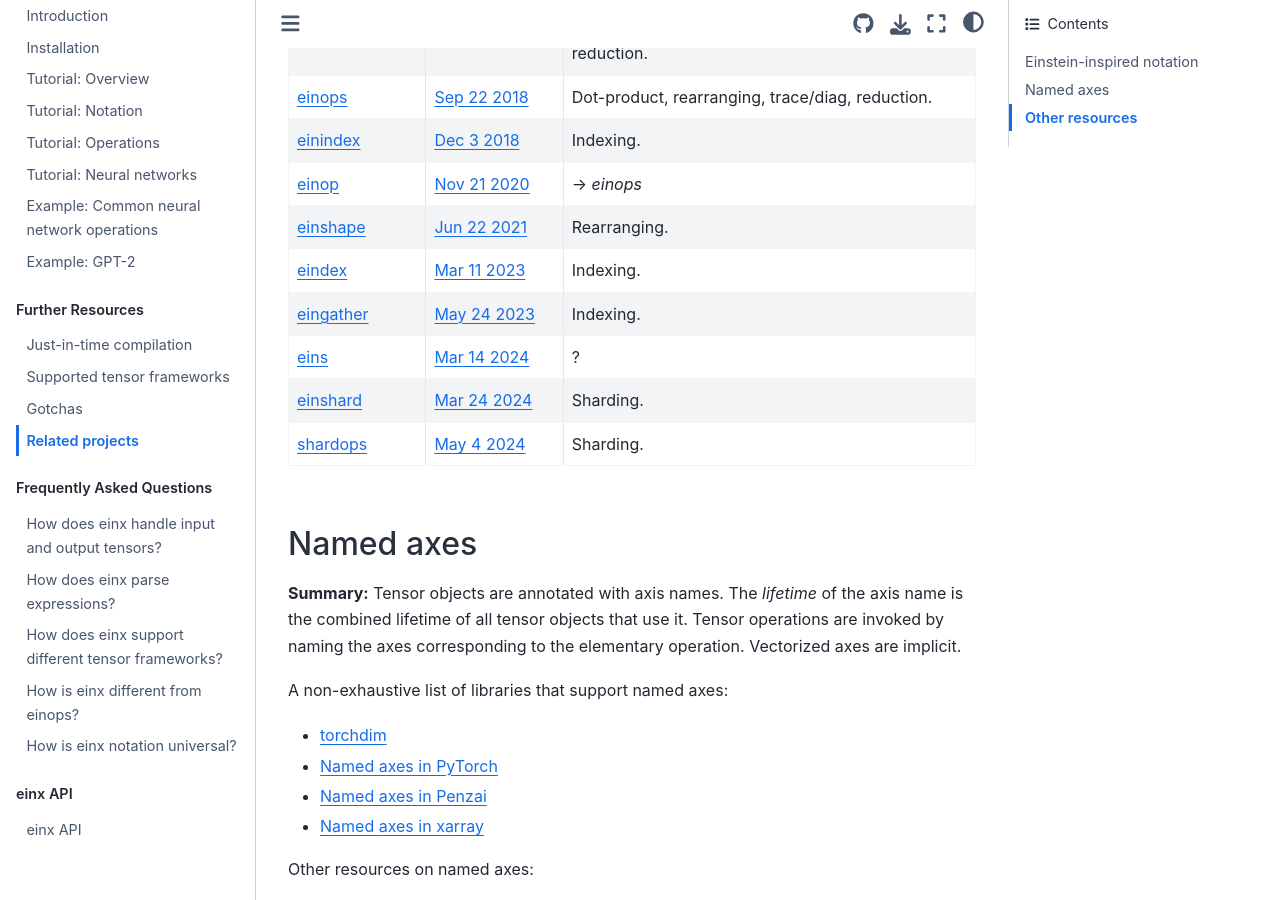
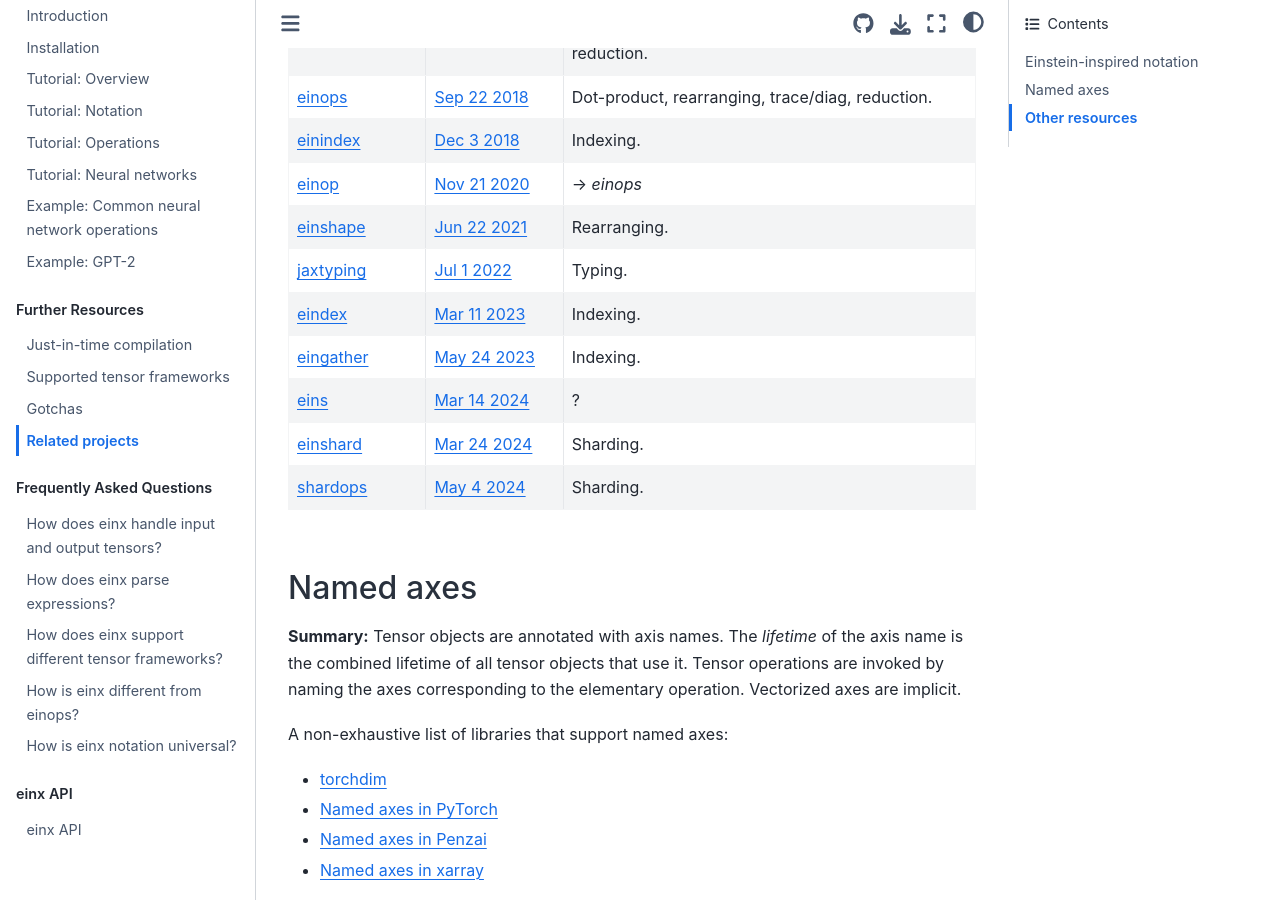
Before and after one commit to fferflo/einx, a Sphinx documentation site: the page built from docs/source/more/related.rst, in a window 1280 px wide and 900 px high, scrolled down 371 px. Built offline with Sphinx 7.4.7 and the Sphinx Book theme 1.1.4, drawn with Linux system fonts in a browser that asks for light colours.

Commit message:
Update docs

```diff
--- a/docs/source/more/related.rst
+++ b/docs/source/more/related.rst
@@ -32,6 +32,9 @@ A non-exhaustive list of projects that use Einstein-inspired notation in chronol
    * - `einshape <https://github.com/google-deepmind/einshape>`_
      - `Jun 22 2021 <https://github.com/google-deepmind/einshape/commit/69d853936d3401c711a723f938e6e20cf3811359>`_
      - Rearranging.
+   * - `jaxtyping <https://github.com/patrick-kidger/jaxtyping>`_
+     - `Jul 1 2022 <https://github.com/patrick-kidger/jaxtyping/commit/7ac6ee04a8ec2f1a6b724a1ed2414d438069f2cf>`_
+     - Typing.
    * - `eindex <https://github.com/arogozhnikov/eindex>`_
      - `Mar 11 2023 <https://github.com/arogozhnikov/eindex/commit/b787619efd868b7f5100cd69267aa80c4a6c8621>`_
      - Indexing.
```
